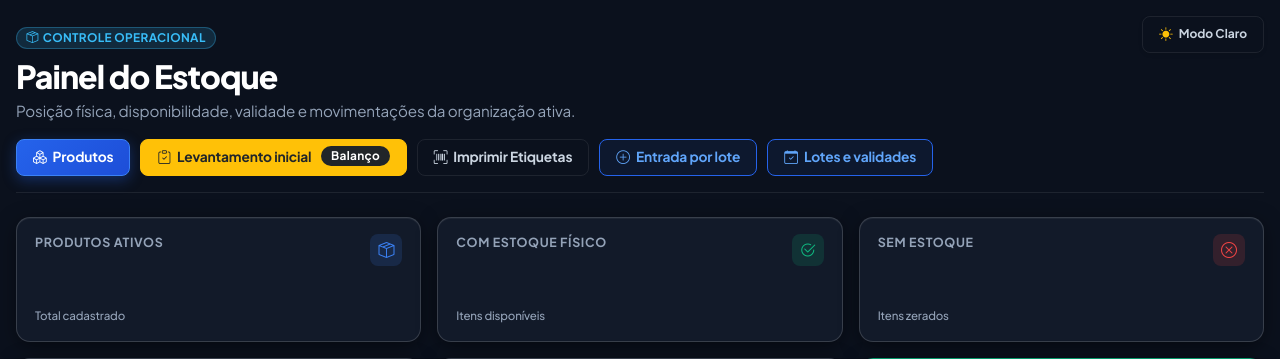
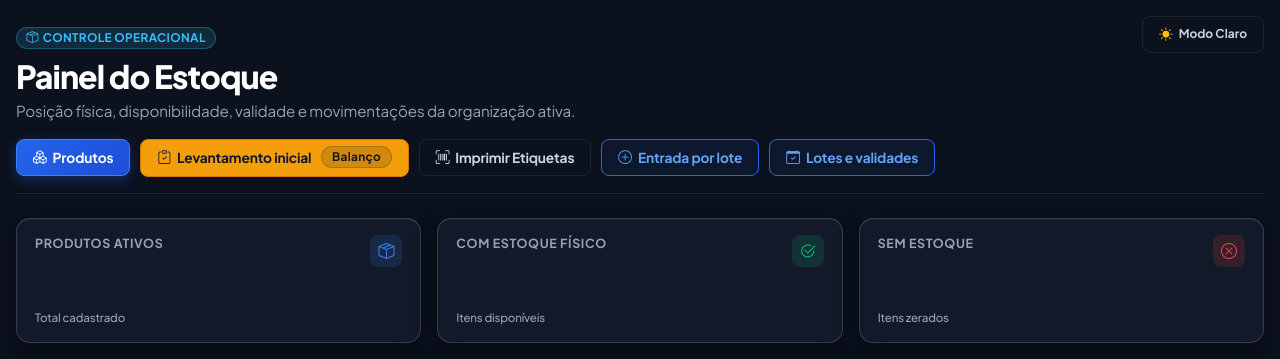
Before and after one commit to Gui2761/vertx-erp, a Django app: template templates/operacao/stock_dashboard.html in a window 1280 px wide. Shown: the top 359 px of the page. Run offline with Django 5.2, Linux system fonts and the light colour scheme; the template is opened without the code that fills it, so the values that code supplies are empty; parts of the project's set-up code (start-up, migrations or seed data) failed here and were passed over; some libraries are stand-ins or nearby versions.

Commit message:
fix(ui): corrigir badge do botao Balanco/Levantamento inicial para harmonizacao com btn-warning

```diff
--- a/static/css/vertyx.css
+++ b/static/css/vertyx.css
@@ -2088,12 +2088,36 @@ body:not([data-theme="light"]) .btn-outline-dark:hover {
   font-weight: 500 !important;
 }
 
+/* Botão Warning e Badges Internas */
+.btn-warning {
+  background: #f59e0b !important;
+  border-color: #d97706 !important;
+  color: #0f172a !important;
+  font-weight: 700 !important;
+}
+.btn-warning:hover {
+  background: #d97706 !important;
+  border-color: #b45309 !important;
+  color: #ffffff !important;
+}
+.btn-warning .badge {
+  background: rgba(15, 23, 42, 0.15) !important;
+  color: #0f172a !important;
+  border: 1px solid rgba(15, 23, 42, 0.2) !important;
+  font-weight: 700 !important;
+}
+.btn-warning:hover .badge {
+  background: rgba(255, 255, 255, 0.25) !important;
+  color: #ffffff !important;
+  border-color: rgba(255, 255, 255, 0.35) !important;
+}
+
 /* ==========================================================================
    REDE DE SEGURANÇA E HARMONIZAÇÃO DO MODO CLARO ([data-theme="light"])
    ========================================================================== */
 
-/* Neutraliza o antipadrão .text-white sobre fundos brancos */
-[data-theme="light"] .text-white:not(.btn-primary):not(.btn-danger):not(.btn-success):not(.badge-primary):not(.badge-success):not(.badge-danger):not(.badge-dark):not(.vx-alert-btn) {
+/* Neutraliza o antipadrão .text-white sobre fundos brancos (preservando containers comprovadamente escuros) */
+[data-theme="light"] .text-white:not(.btn-primary):not(.btn-danger):not(.btn-success):not(.badge-primary):not(.badge-success):not(.badge-danger):not(.badge-dark):not(.bg-dark):not(.bg-dark *):not(.text-bg-dark):not(.text-bg-dark *):not(.vx-alert-btn) {
   color: var(--vx-ink) !important;
 }
 
--- a/templates/gestao/lista.html
+++ b/templates/gestao/lista.html
@@ -4,7 +4,7 @@
 <h1 class="h3">{{ titulo }}</h1>
 <div class="d-flex gap-2 flex-wrap my-3">{% if new_url %}<a class="btn btn-primary" href="{{ new_url }}">Cadastrar</a>{% endif %}
 {% if resource == 'peca' %}<a class="btn btn-outline-primary" href="{% url 'gestao:movimentar' %}">Movimentar estoque</a><a class="btn btn-outline-dark" href="?minimo=1">No mínimo ou abaixo</a>{% if can_write %}<a class="btn btn-outline-secondary" href="{% url 'gestao:fornecedor_lista' %}">Fornecedores</a><a class="btn btn-outline-success" href="{% url 'operacao:migration_upload' 'produtos' %}"><i class="bi bi-file-earmark-spreadsheet me-1"></i> Importar Peças (Excel)</a>{% endif %}{% endif %}
-{% if resource == 'peca' %}<a class="btn btn-primary" href="{% url 'operacao:stock_dashboard' %}">Painel do estoque</a>{% if can_write %}<a class="btn btn-warning text-dark fw-bold" href="{% url 'operacao:stock_initial_balance' %}" title="Lançar saldo inicial e contagem física dos produtos"><i class="bi bi-clipboard-check me-1"></i> Levantamento inicial <span class="badge bg-dark text-white ms-1">Balanço</span></a><a class="btn btn-outline-light" href="{% url 'operacao:barcode_labels' %}" title="Gerar e imprimir etiquetas de código de barras" style="border-color: rgba(255,255,255,0.25);"><i class="bi bi-upc-scan me-1"></i> Imprimir Etiquetas</a>{% endif %}<a class="btn btn-outline-primary" href="{% url 'operacao:stock_lots' %}">Lotes e validade</a>{% if can_write %}<a class="btn btn-outline-primary" href="{% url 'operacao:stock_reservations' %}">Reservas</a><a class="btn btn-outline-light" href="{% url 'operacao:stock_occurrences' %}" style="border-color: rgba(255,255,255,0.25);"><i class="bi bi-bell me-1"></i> Alertas operacionais</a><a class="btn btn-outline-primary" href="{% url 'operacao:stock_reports' %}">Relatórios de compras</a><a class="btn btn-outline-primary" href="{% url 'operacao:inventory_list' %}">Inventário</a><a class="btn btn-outline-primary" href="{% url 'operacao:transfer_list' %}">Transferências</a>{% endif %}{% endif %}
+{% if resource == 'peca' %}<a class="btn btn-primary" href="{% url 'operacao:stock_dashboard' %}">Painel do estoque</a>{% if can_write %}<a class="btn btn-warning text-dark fw-bold" href="{% url 'operacao:stock_initial_balance' %}" title="Lançar saldo inicial e contagem física dos produtos"><i class="bi bi-clipboard-check me-1"></i> Levantamento inicial <span class="badge ms-1" style="background: rgba(15, 23, 42, 0.15); color: #0f172a; font-weight: 700; border: 1px solid rgba(15, 23, 42, 0.2);">Balanço</span></a><a class="btn btn-outline-secondary" href="{% url 'operacao:barcode_labels' %}" title="Gerar e imprimir etiquetas de código de barras"><i class="bi bi-upc-scan me-1"></i> Imprimir Etiquetas</a>{% endif %}<a class="btn btn-outline-primary" href="{% url 'operacao:stock_lots' %}">Lotes e validade</a>{% if can_write %}<a class="btn btn-outline-primary" href="{% url 'operacao:stock_reservations' %}">Reservas</a><a class="btn btn-outline-secondary" href="{% url 'operacao:stock_occurrences' %}"><i class="bi bi-bell me-1"></i> Alertas operacionais</a><a class="btn btn-outline-primary" href="{% url 'operacao:stock_reports' %}">Relatórios de compras</a><a class="btn btn-outline-primary" href="{% url 'operacao:inventory_list' %}">Inventário</a><a class="btn btn-outline-primary" href="{% url 'operacao:transfer_list' %}">Transferências</a>{% endif %}{% endif %}
 {% if resource == 'contrato' %}<a class="btn btn-outline-primary" href="{% url 'gestao:planejamento' %}">Planejamento dos contratos</a>{% endif %}
 {% if resource == 'lancamento' %}<a class="btn btn-outline-secondary" href="{% url 'gestao:financeiro' %}">Painel financeiro</a><a class="btn btn-outline-primary" href="?tipo=RECEBER">A receber</a><a class="btn btn-outline-primary" href="?tipo=PAGAR">A pagar</a><a class="btn btn-outline-danger" href="?status=VENCIDO">Vencidos</a>{% endif %}
 {% if resource == 'extrato' and can_write %}<a class="btn btn-primary" href="{% url 'operacao:extrato_importar' %}">Importar OFX / CSV</a>{% endif %}
--- a/templates/operacao/stock_dashboard.html
+++ b/templates/operacao/stock_dashboard.html
@@ -14,9 +14,9 @@
       <i class="bi bi-boxes"></i> Produtos
     </a>
     <a class="btn btn-warning text-dark fw-bold d-inline-flex align-items-center gap-1" href="{% url 'operacao:stock_initial_balance' %}">
-      <i class="bi bi-clipboard-check"></i> Levantamento inicial <span class="badge bg-dark text-white ms-1">Balanço</span>
+      <i class="bi bi-clipboard-check"></i> Levantamento inicial <span class="badge ms-1" style="background: rgba(15, 23, 42, 0.15); color: #0f172a; font-weight: 700; border: 1px solid rgba(15, 23, 42, 0.2);">Balanço</span>
     </a>
-    <a class="btn btn-outline-light d-inline-flex align-items-center gap-1" href="{% url 'operacao:barcode_labels' %}" style="font-weight: 600; border-color: rgba(255,255,255,0.25);">
+    <a class="btn btn-outline-secondary d-inline-flex align-items-center gap-1" href="{% url 'operacao:barcode_labels' %}" style="font-weight: 600;">
       <i class="bi bi-upc-scan"></i> Imprimir Etiquetas
     </a>
     <a class="btn btn-outline-primary d-inline-flex align-items-center gap-1" href="{% url 'operacao:stock_entry' %}" style="font-weight: 600;">
```
